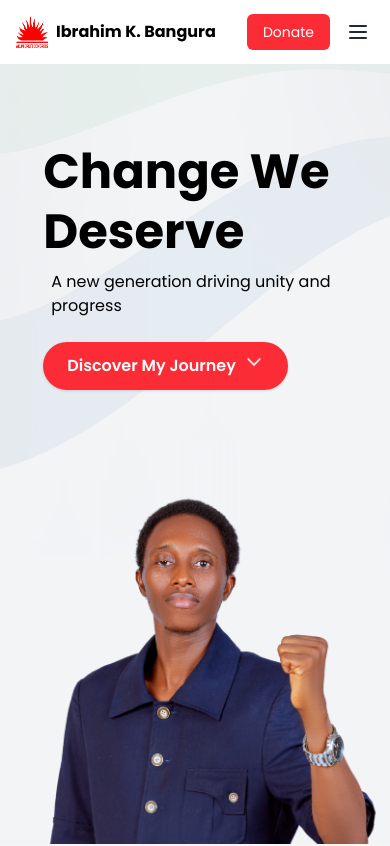
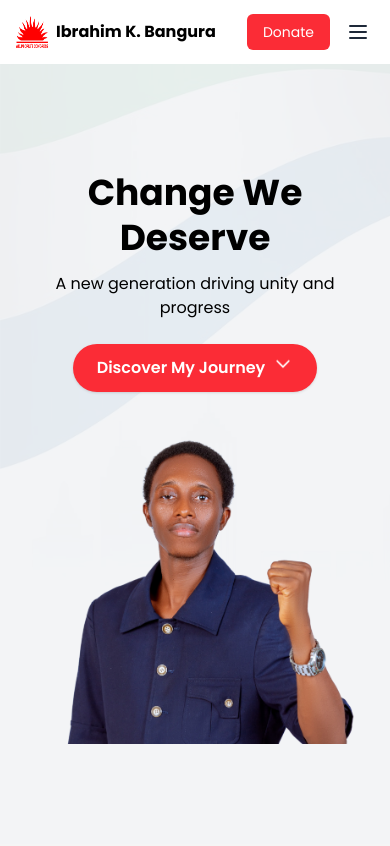
Before and after one commit to ideftbuild/apc-deputy-landing, a React (Vite) app: page / in a window 390 px wide. Shown: the top 846 px of the page. Built offline with nearby package versions, Linux system fonts and the light colour scheme.

Commit message:
fix: ensure responsiveness across screen sizes

```diff
--- a/src/components/Hero.tsx
+++ b/src/components/Hero.tsx
@@ -1,5 +1,6 @@
 // src/components/Hero.tsx
 import { useEffect, useState } from "react";
+
 /**
  * Hero Component
  * Features a prominent candidate image placeholder, a compelling introduction,
@@ -12,13 +13,11 @@ export default function Hero() {
     const handleScroll = () => {
       const scrollPosition = window.scrollY;
       const windowHeight = window.innerHeight;
-
       // Calculate opacity based on scroll position
       // Fades out completely by the time user scrolls one viewport height
       const opacity = Math.max(1 - scrollPosition / windowHeight, 0);
       setScrollOpacity(opacity);
     };
-
     window.addEventListener("scroll", handleScroll);
     return () => window.removeEventListener("scroll", handleScroll);
   }, []);
@@ -30,16 +29,18 @@ export default function Hero() {
       style={{ opacity: scrollOpacity }}
     >
       <div className="absolute inset-0 bg-gray-100/94"></div>
-      <div className="relative z-50 flex flex-col lg:flex-row items-center lg:gap-6 justify-center w-full md:pt-24 md:px-24">
-        <div className="flex flex-col m-auto justify-center md:text-left w-[86%] lg:w-[50%] text-black p-4">
-          <h1 className="text-5xl md:text-6xl lg:text-8xl font-extrabold leading-tight mb-2 mt-4">
+      <div className="relative z-50 flex flex-col lg:flex-row items-center lg:gap-6 justify-center w-full px-6 md:px-12 lg:px-24 pt-20 md:pt-24 lg:mt-[9%]">
+        {/* Text Content */}
+        <div className="flex flex-col justify-center text-center lg:text-left w-full lg:w-1/2 max-w-2xl">
+          <h1 className="text-4xl sm:text-5xl md:text-6xl lg:text-7xl xl:text-8xl font-extrabold leading-tight mb-3">
             Change We Deserve
           </h1>
-
-          <p className="pl-2">A new generation driving unity and progress</p>
+          <p className="text-base md:text-lg lg:text-xl mb-6 lg:pl-2">
+            A new generation driving unity and progress
+          </p>
           <a
             href="#about"
-            className="inline-flex items-center px-6 py-3 my-6 mb-8 bg-red-500 text-white font-semibold rounded-full shadow hover:bg-red-600 transition w-fit"
+            className="inline-flex items-center justify-center px-6 py-3 bg-red-500 text-white font-semibold rounded-full shadow hover:bg-red-600 transition w-fit mx-auto lg:mx-0"
           >
             Discover My Journey
             <svg
@@ -58,11 +59,13 @@ export default function Hero() {
             </svg>
           </a>
         </div>
-        <div className="relative w-full h-[35%] md:h-full md:w-[50%]">
+
+        {/* Image Container */}
+        <div className="relative w-full lg:w-1/2 h-[40vh] sm:h-[45vh] md:h-[50vh] lg:h-[70vh] mt-6 lg:mt-0">
           <img
             src="img/client_image.webp"
             alt="Hero image showing unity"
-            className="absolute bottom-0 left-1/2 -translate-x-1/2 w-auto max-w-full h-auto object-contain"
+            className="absolute bottom-0 left-1/2 -translate-x-1/2 w-auto h-full max-w-full object-contain"
           />
         </div>
       </div>
```
